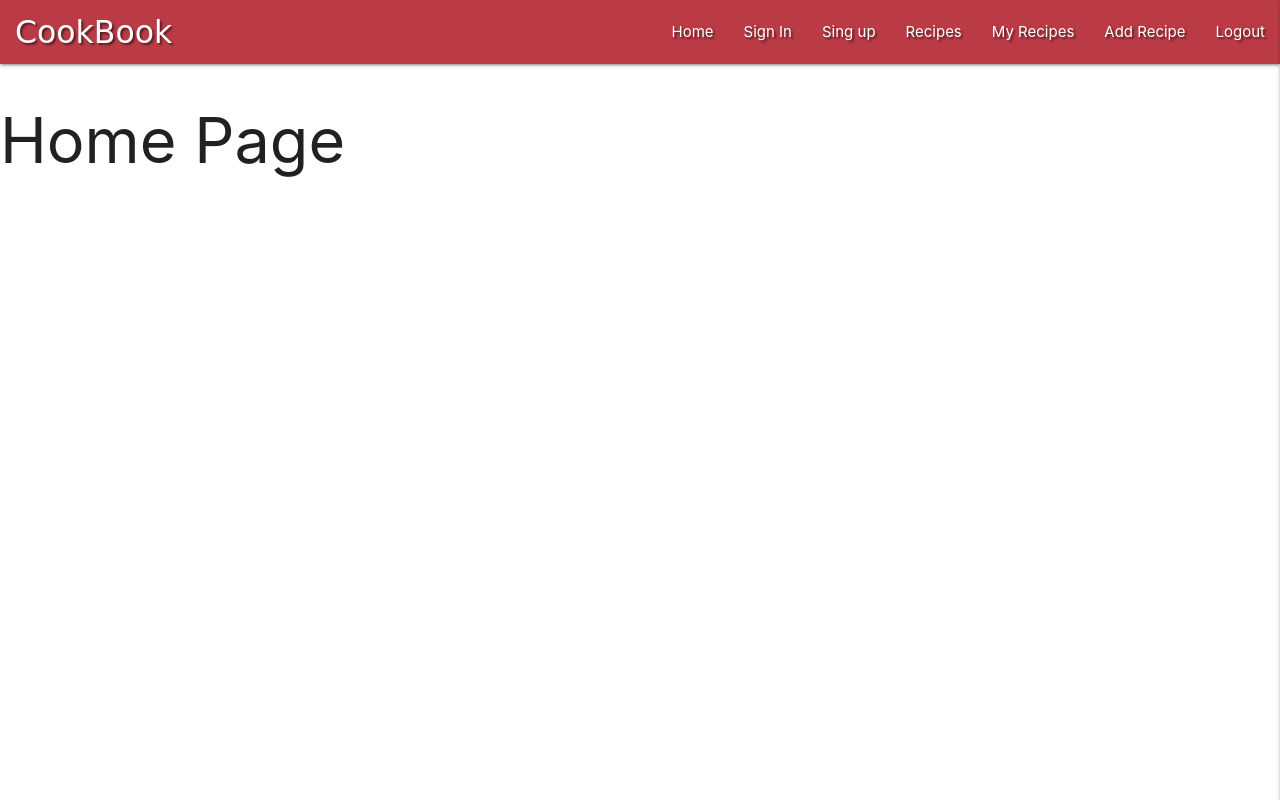
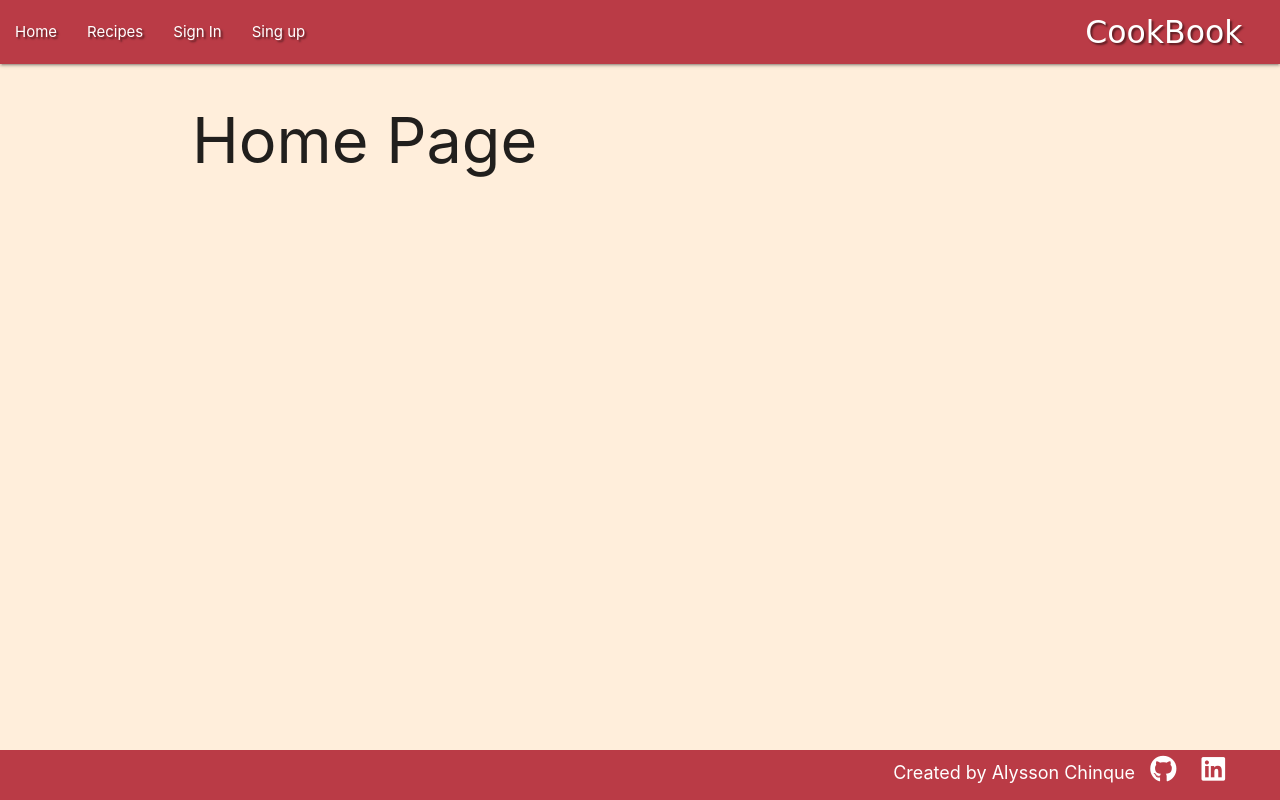
Before and after one commit to Code-Institute-Submissions/CookBook-29, a Flask app: page / in a window 1280 px wide. Run offline with Flask 2, Linux system fonts and the light colour scheme; data that the repository does not hold is empty; some libraries are stand-ins or nearby versions; some web fonts are replaced.

Commit message:
Add footer and update navbar.

```diff
--- a/static/css/style.css
+++ b/static/css/style.css
@@ -1,13 +1,45 @@
 @import url('https://fonts.googleapis.com/css2?family=Patua+One&display=swap');
+
+body{
+    background-color: #ffeedb;
+    display: flex;
+    min-height: 100vh;
+    flex-direction: column;
+}
+
+main {
+    flex: 1 0 auto;
+}
 
 nav{
     background-color: #ba3b46;
 }
 .brand-logo{
     font-family: 'Patua One', cursive;
-    margin-left: 1rem;
+    margin-right: 2rem;
+    float: right;
 }
 
 .text-shadow{
     text-shadow: 2px 2px 2px rgba(0, 0, 0, 0.5);
 }
+
+.footer-text{
+    margin-right: 3rem;
+}
+
+.icon{
+    color: #fff;
+    font-size: 1.8rem;
+    padding: 10px;
+}
+
+.footer{
+    color: #fff;
+    font-size: 1.2rem;
+    position: absolute;
+    background-color: #ba3b46;
+    bottom: 0;
+    width: 100%;
+    height: 50px;
+}
--- a/static/js/script.js
+++ b/static/js/script.js
@@ -1,3 +1,3 @@
 $(document).ready(function(){
-    $('.sidenav').sidenav({edge: "right"});
+    $('.sidenav').sidenav();
   });
--- a/templates/base.html
+++ b/templates/base.html
@@ -1,5 +1,6 @@
 <!DOCTYPE html>
 <html lang="en">
+
 <head>
     <meta charset="UTF-8">
     <meta name="viewport" content="width=device-width, initial-scale=1.0">
@@ -11,21 +12,25 @@
     <link rel="stylesheet" href="{{ url_for('static', filename='css/style.css') }}" type="text/css">
     <title>CookBook</title>
 </head>
+
 <body>
 
     <header>
         <nav class="navbar text-shadow">
             <div class="nav-wrapper">
-              <a href="{{ url_for('home') }}" class="brand-logo">CookBook</a>
-              <a href="#" data-target="mobile-demo" class="sidenav-trigger right"><i class="fas fa-bars"></i></a>
-              <ul class="right hide-on-med-and-down">
+                <a href="{{ url_for('home') }}" class="brand-logo right">CookBook</a>
+                <a href="#" data-target="mobile-demo" class="sidenav-trigger"><i class="fas fa-bars"></i></a>
+                <ul class="hide-on-med-and-down">
                     <li><a href="">Home</a></li>
-                <li><a href="">Sign In</a></li>
-                <li><a href="">Sing up</a></li>
                     <li><a href="">Recipes</a></li>
+                    {% if session.user %}
                     <li><a href="">My Recipes</a></li>
                     <li><a href="">Add Recipe</a></li>
                     <li><a href="">Logout</a></li>
+                    {% else %}
+                    <li><a href="">Sign In</a></li>
+                    <li><a href="">Sing up</a></li>
+                    {% endif %}
                 </ul>
             </div>
         </nav>
@@ -43,13 +48,24 @@
             <li><a href="">Logout</a></li>
         </ul>
     </header>
+    <div class="main container">
         {% block content %}
         {% endblock %}
+    </div>
 
-
+    <div class="footer">
+        <div class="container right">
+            <span class="footer-text right">
+                Created by Alysson Chinque
+                <a class="icon" href="#!"><i class="fab fa-github"></i></a>
+                <a class="icon" href="#!"><i class="fab fa-linkedin"></i></a>
+            </span>
+        </div>
+    </div>
     <script src="https://code.jquery.com/jquery-3.5.1.min.js"
         integrity="sha256-9/aliU8dGd2tb6OSsuzixeV4y/faTqgFtohetphbbj0=" crossorigin="anonymous"></script>
     <script src="https://cdnjs.cloudflare.com/ajax/libs/materialize/1.0.0/js/materialize.min.js"></script>
     <script src="{{ url_for('static', filename='js/script.js') }}"></script>
 </body>
+
 </html>
```
Lines whose indentation alone changed are shown as unchanged.
